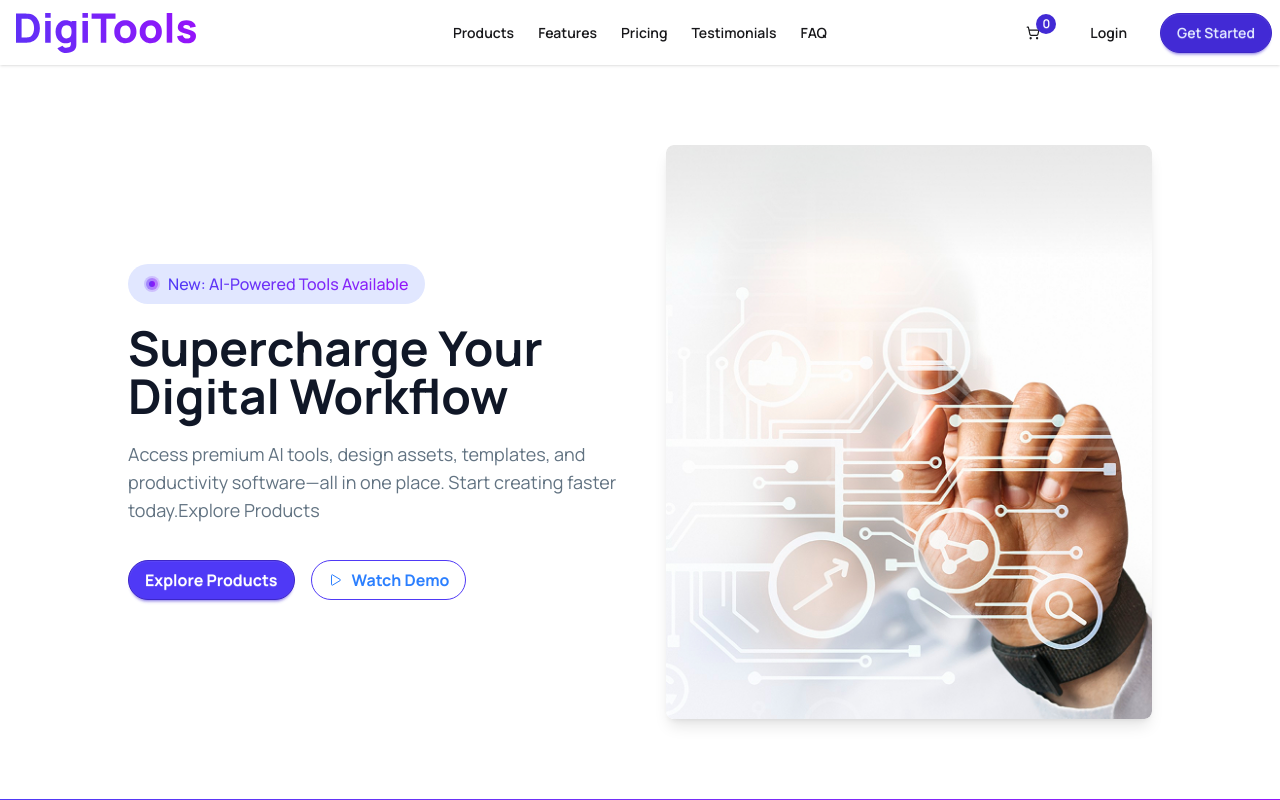
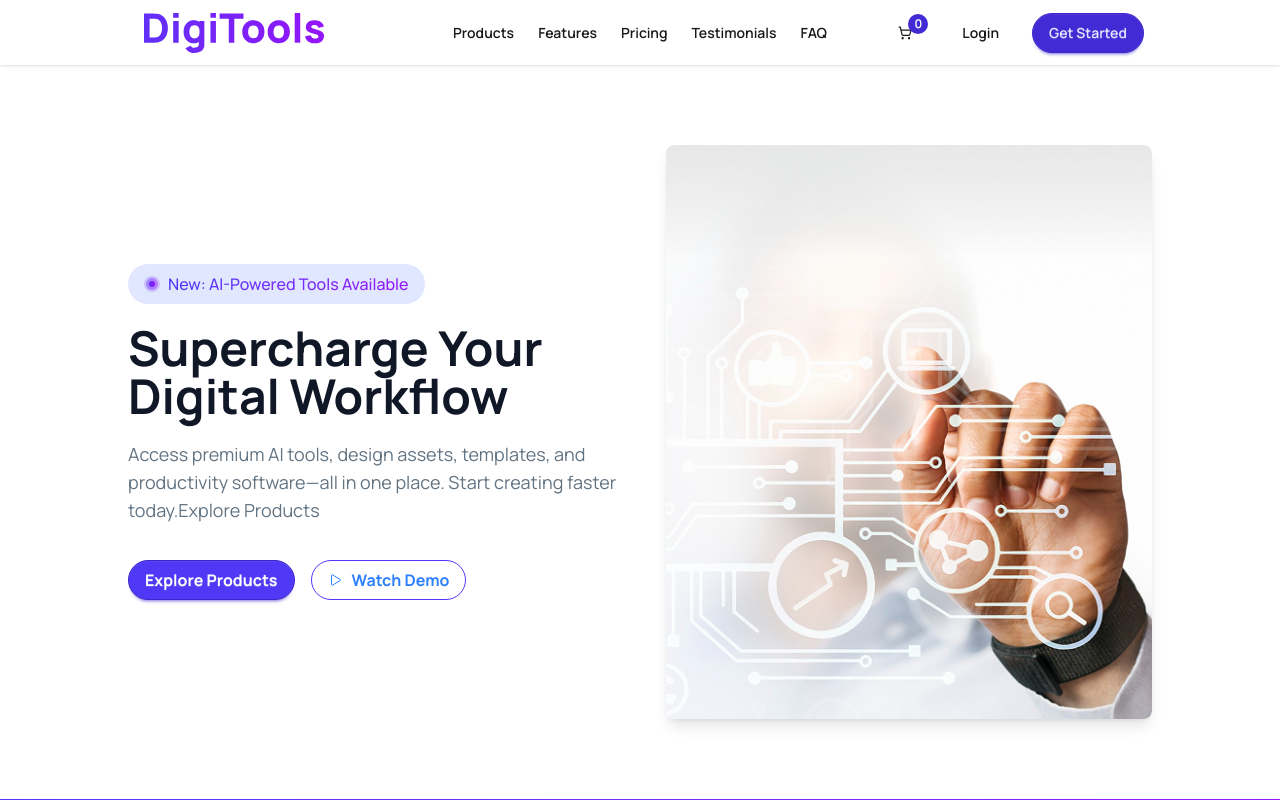
Before and after one commit to chandan-d-karmaker/digitools, a React (Vite) app: page / in a window 1280 px wide. Shown: the top 800 px of the page. Built offline with nearby package versions, Linux system fonts and the light colour scheme.

Commit message:
navbar design issue

```diff
--- a/src/components/NavBar.jsx
+++ b/src/components/NavBar.jsx
@@ -4,8 +4,8 @@ import { LuShoppingCart } from "react-icons/lu";
 
 const NavBar = ({ cartItems }) => {
     return (
-        <div>
-            <div className="navbar bg-base-100 shadow-sm">
+        <div className='shadow-sm'>
+            <div className="navbar bg-base-100  w-4/5 mx-auto">
                 <div className="navbar-start flex items-center gap-2">
                     <div className="dropdown">
                         <div tabIndex={0} role="button" className="btn btn-ghost lg:hidden">
```
